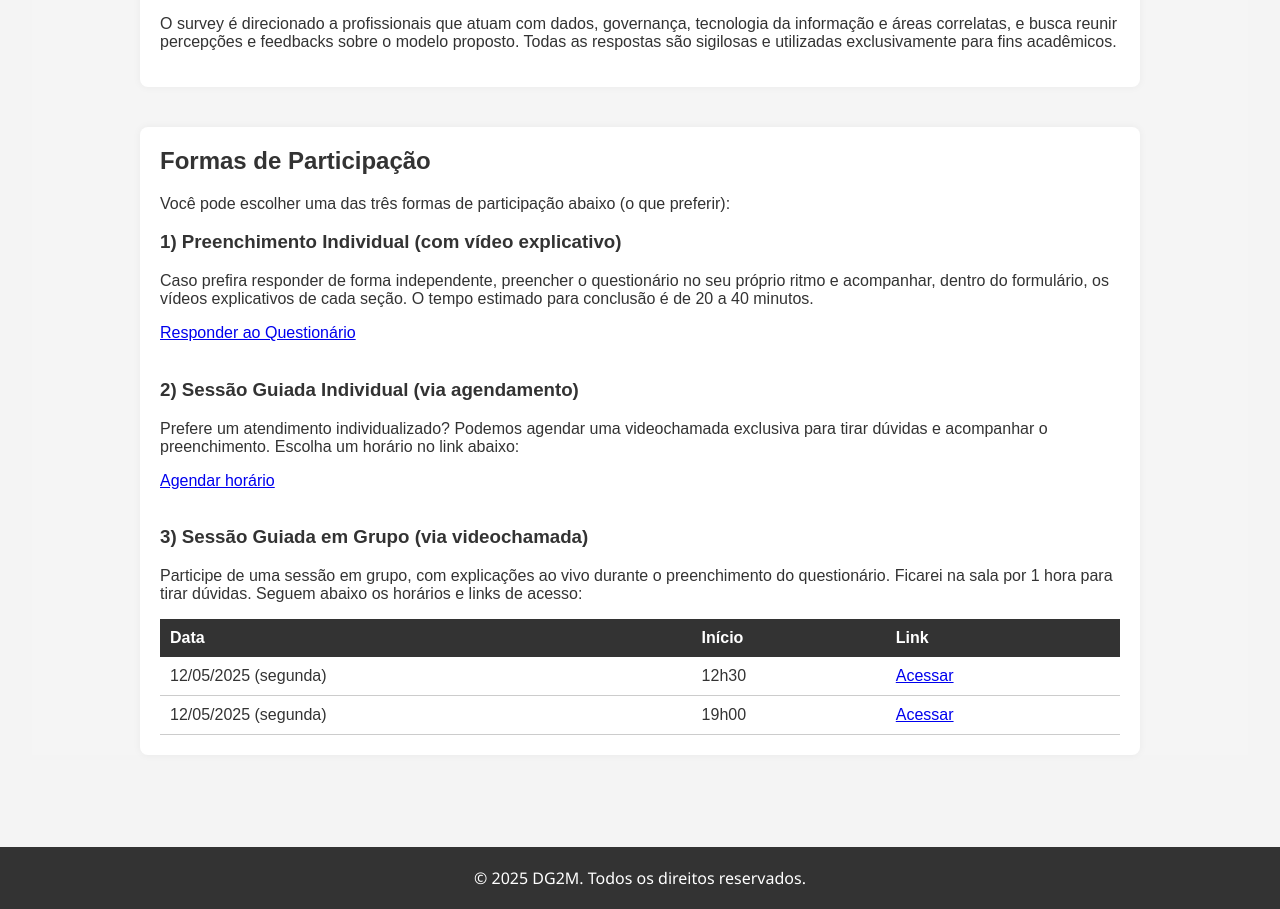
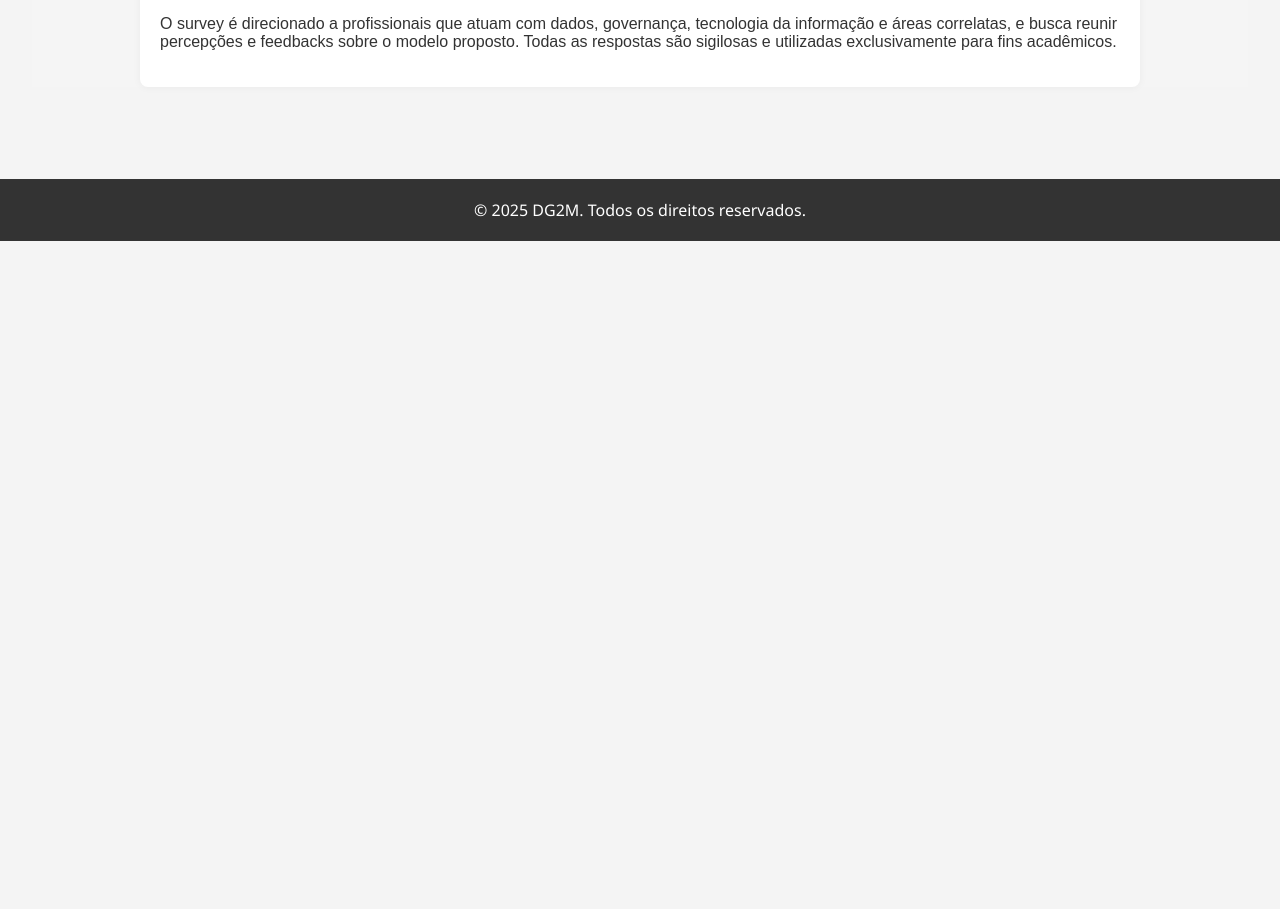
Before and after one commit to luisfccardoso/dg2m, a React (Vite) app: page /survey in a window 1280 px wide. Shown: the part 562-1471 px from the top of the page. After the commit the page ends 803 px from the top, so only its background shows below. Built offline with nearby package versions, Linux system fonts and the light colour scheme; the HTML template or start-up script is replaced by a standard one.

Commit message:
update survey page

```diff
--- a/src/pages/Survey.jsx
+++ b/src/pages/Survey.jsx
@@ -40,61 +40,6 @@ const Main = () => {
           e busca reunir percepções e feedbacks sobre o modelo proposto. Todas as respostas são sigilosas e utilizadas exclusivamente para fins acadêmicos.
         </p>
       </section>
-
-      <section className="main-section" id="participation">
-        <h2>Formas de Participação</h2>
-        <p>Você pode escolher uma das três formas de participação abaixo (o que preferir):</p>
-
-
-        <h3>1) Preenchimento Individual (com vídeo explicativo)</h3>
-        <p>
-          Caso prefira responder de forma independente, preencher o questionário no seu próprio ritmo e acompanhar,
-          dentro do formulário, os vídeos explicativos de cada seção. O tempo estimado para conclusão é de 20 a 40 minutos.
-        </p>
-        <a className="button-link" href="https://forms.gle/cKMar54ja9g5okBW9" target="_blank">Responder ao Questionário</a>
-        <br /><br />
-
-        <h3>2) Sessão Guiada Individual (via agendamento)</h3>
-        <p>
-          Prefere um atendimento individualizado? Podemos agendar uma videochamada exclusiva para tirar dúvidas e acompanhar o preenchimento.
-          Escolha um horário no link abaixo:
-        </p>
-        <a href="https://calendar.app.google/92yQ3cSuJvuKqD626" target="_blank">Agendar horário</a>
-        <br /><br />
-
-        <h3>3) Sessão Guiada em Grupo (via videochamada)</h3>
-        <p>
-          Participe de uma sessão em grupo, com explicações ao vivo durante o preenchimento do questionário.
-          Ficarei na sala por 1 hora para tirar dúvidas.
-          Seguem abaixo os horários e links de acesso:
-        </p>
-        <table style={{ width: '100%', borderCollapse: 'collapse', fontFamily: 'Arial, sans-serif' }}>
-          <thead>
-            <tr>
-              <th style={{ backgroundColor: '#333', color: 'white', padding: '10px', textAlign: 'left' }}>Data</th>
-              <th style={{ backgroundColor: '#333', color: 'white', padding: '10px', textAlign: 'left' }}>Início</th>
-              <th style={{ backgroundColor: '#333', color: 'white', padding: '10px', textAlign: 'left' }}>Link</th>
-            </tr>
-          </thead>
-          <tbody>
-            <tr>
-              <td style={{ padding: '10px', borderBottom: '1px solid #ccc' }}>12/05/2025 (segunda)</td>
-              <td style={{ padding: '10px', borderBottom: '1px solid #ccc' }}>12h30</td>
-              <td style={{ padding: '10px', borderBottom: '1px solid #ccc' }}>
-                <a href="https://calendar.app.google/LgcmYyRBiRiGA3PA6" target="_blank" rel="noopener noreferrer">Acessar</a>
-              </td>
-            </tr>
-            <tr>
-              <td style={{ padding: '10px', borderBottom: '1px solid #ccc' }}>12/05/2025 (segunda)</td>
-              <td style={{ padding: '10px', borderBottom: '1px solid #ccc' }}>19h00</td>
-              <td style={{ padding: '10px', borderBottom: '1px solid #ccc' }}>
-                <a href="https://calendar.app.google/6rhJid5vXmbTDzn88" target="_blank" rel="noopener noreferrer">Acessar</a>
-              </td>
-            </tr>
-          </tbody>
-        </table>
-
-      </section>
     </div>
 
   );
```
